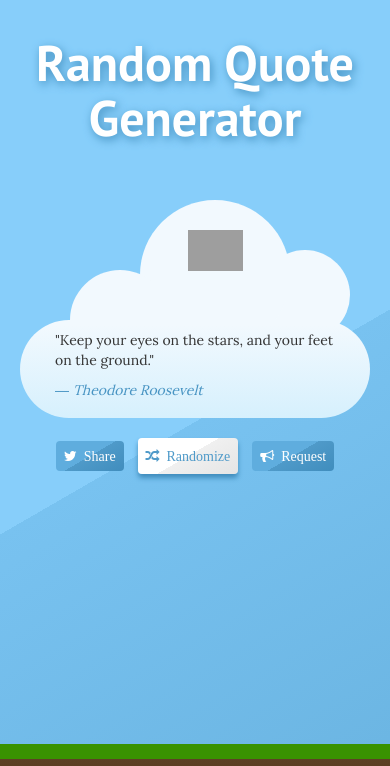
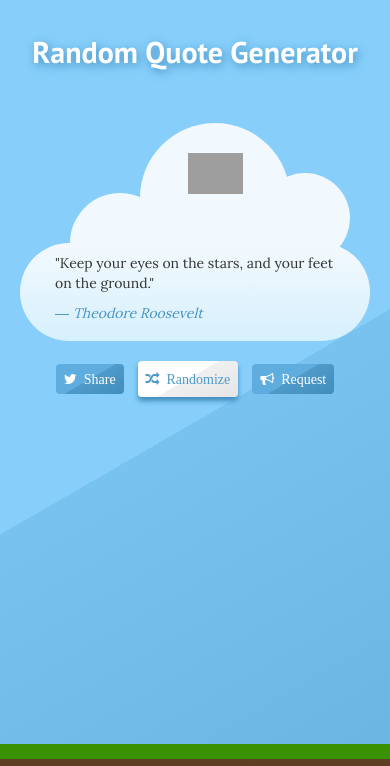
Before and after one commit to NarulaKeshav/RandomQuote, a plain HTML site: page index.html in a window 390 px wide. Shown: the top 766 px of the page. Drawn offline with nearby package versions, Linux system fonts and the light colour scheme; grey boxes are pictures that could not be loaded.

Commit message:
Made responsive for smaller devices

```diff
--- a/css/creative.css
+++ b/css/creative.css
@@ -271,4 +271,11 @@ cite {
     box-shadow: 0px 4px 5px #408DBD;
     outline: none;
   }
+  .main-heading {
+    padding: 15px;
+    color: #FFF;
+    font-size: 30px;
+    font-family: PT Sans;
+    text-shadow: 2px 3px 10px #4390C0;
+  }
 }
```
